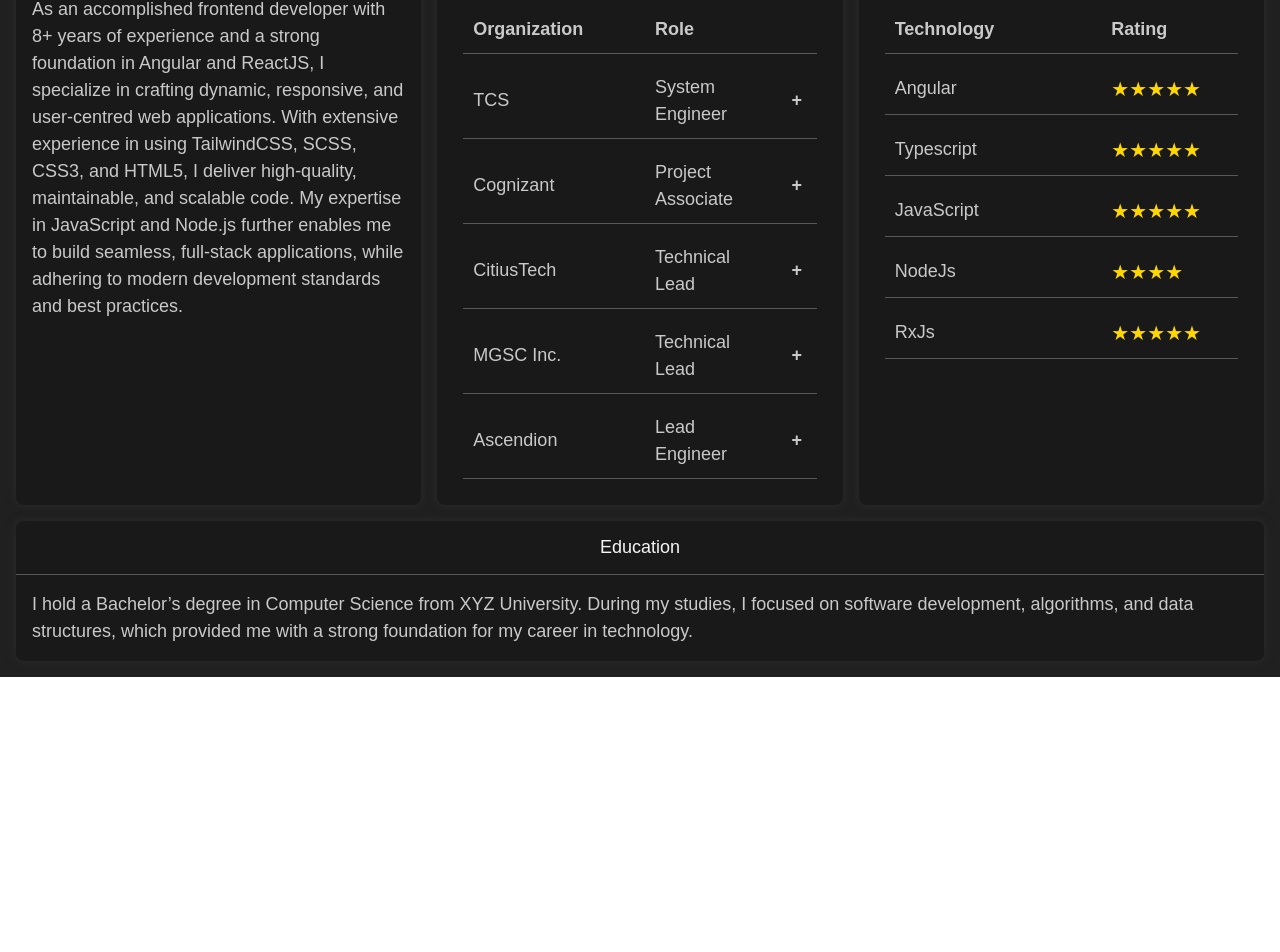
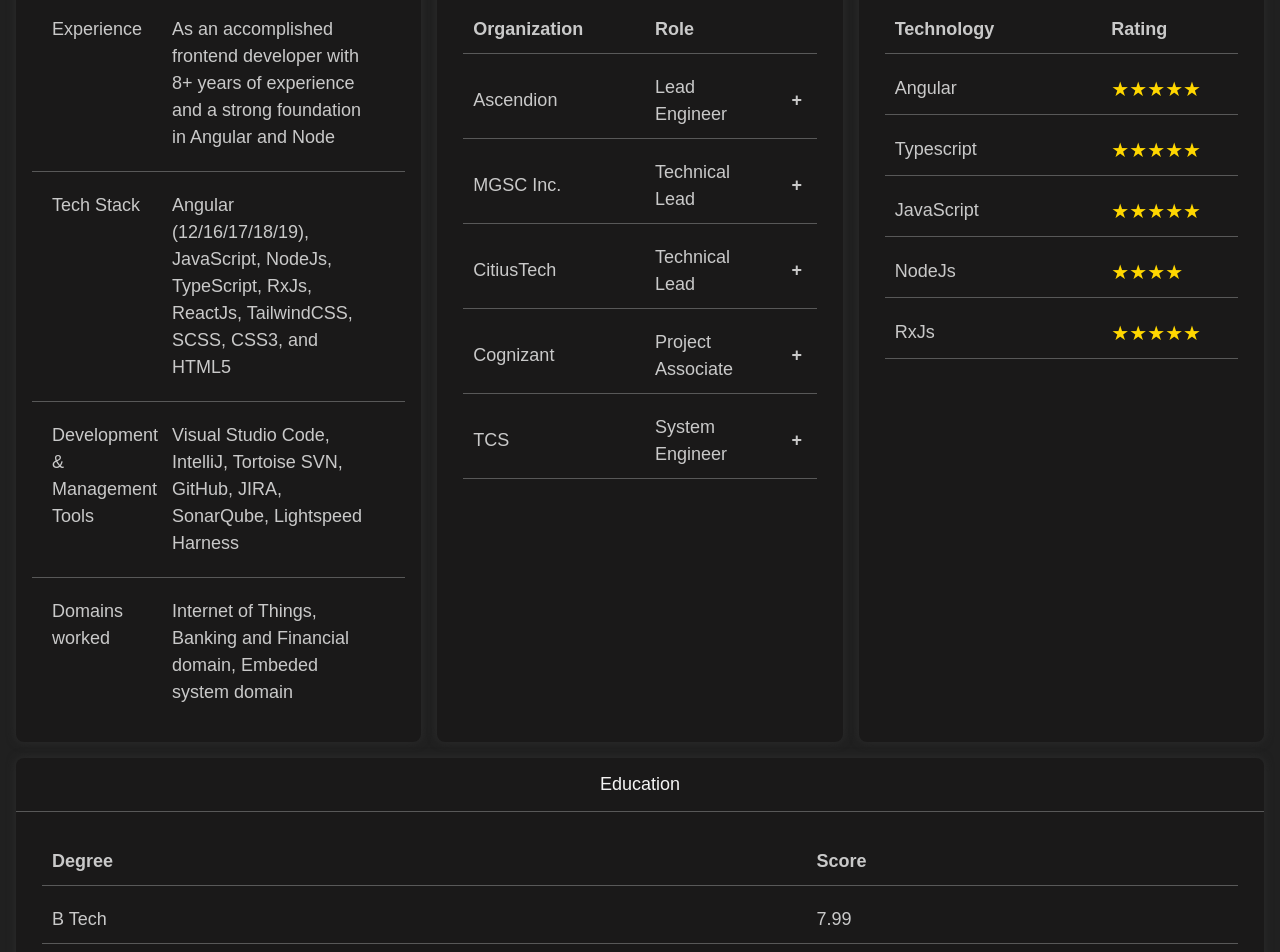
Before and after one commit to aka208/my-journey, an Angular app: page /dashboard in a window 1280 px wide. Shown: the part 626-1578 px from the top of the page. Before the commit the page ends 1303 px from the top, so only its background shows below. Built offline with nearby package versions, Linux system fonts and the light colour scheme.

Commit message:
UI changes and data added

```diff
--- a/src/app/dashboard/dashboard.component.scss
+++ b/src/app/dashboard/dashboard.component.scss
@@ -106,6 +106,8 @@
   column-gap: 20px;
   img {
     width: 10%;
+    min-width: 35px;
+    min-height: 35px;
     height: 10%;
     border-radius: 10px;
     box-shadow:
--- a/src/app/dashboard/dashboard.component.ts
+++ b/src/app/dashboard/dashboard.component.ts
@@ -17,8 +17,28 @@
   public myDetails = [
     {
       heading: 'About Me',
-      description:
-        'As an accomplished frontend developer with 8+ years of experience and a strong foundation in Angular and ReactJS, I specialize in crafting dynamic, responsive, and user-centred web applications. With extensive experience in using TailwindCSS, SCSS, CSS3, and HTML5, I deliver high-quality, maintainable, and scalable code. My expertise in JavaScript and Node.js further enables me to build seamless, full-stack applications, while adhering to modern development standards and best practices.',
+      description: [
+        {
+          title: 'Experience',
+          value:
+            'As an accomplished frontend developer with 8+ years of experience and a strong foundation in Angular and Node',
+        },
+        {
+          title: 'Tech Stack',
+          value:
+            'Angular (12/16/17/18/19), JavaScript, NodeJs, TypeScript, RxJs, ReactJs, TailwindCSS, SCSS, CSS3, and HTML5',
+        },
+        {
+          title: 'Development & Management Tools',
+          value:
+            'Visual Studio Code, IntelliJ, Tortoise SVN, GitHub, JIRA, SonarQube, Lightspeed Harness',
+        },
+        {
+          title: 'Domains worked',
+          value:
+            'Internet of Things, Banking and Financial domain, Embeded system domain',
+        },
+      ],
 
       config: {
         backgroundColor: '',
@@ -27,11 +47,99 @@
     {
       heading: 'Career',
       description: [
-        { organization: 'TCS', role: 'System Engineer' },
-        { organization: 'Cognizant', role: 'Project Associate' },
-        { organization: 'CitiusTech', role: 'Technical Lead' },
-        { organization: 'MGSC Inc.', role: 'Technical Lead' },
-        { organization: 'Ascendion', role: 'Lead Engineer' },
+        {
+          organization: 'Ascendion',
+          role: 'Lead Engineer',
+          details: [
+            { title: 'Serving Period', value: 'September 2024 - present' },
+            { title: 'Project', value: 'EDGE (Citi Bank)' },
+            {
+              title: 'Roles & Responsibilities',
+              value: [
+                'Worked on different modules.',
+                'Build modules for key extraction from scratch and delivered for release.',
+                'Implemented code optimization techniques.',
+                'Worked on UAT and prod issue fixed.',
+                'Developed and optimized template structure.',
+              ],
+            },
+          ],
+        },
+
+        {
+          organization: 'MGSC Inc.',
+          role: 'Technical Lead',
+          details: [
+            { title: 'Serving Period', value: 'Aug 2023 - Sep 2024' },
+            { title: 'Project', value: 'Autonomous Systemsl' },
+            {
+              title: 'Roles & Responsibilities',
+              value: [
+                'Created Architecture for various modules according to client requirement.',
+                'Developed the screens according to requirement provided in the story or modified the present screen',
+                'Created UI services to interact with backend RESTful endpoints.',
+                'Created shared component from scratch which is used across the module.',
+                'Helped team members to resolve query related to tasks or user stories and on boarding of resources by providing detailed knowledge transfer.',
+              ],
+            },
+          ],
+        },
+        {
+          organization: 'CitiusTech',
+          role: 'Technical Lead',
+          details: [
+            { title: 'Serving Period', value: 'Aug 2021 - Jun 2023' },
+            { title: 'Project', value: '' },
+            {
+              title: 'Roles & Responsibilities',
+              value: [
+                'Developed the screens according to requirement provided in the story or modified the present screen',
+                'Created UI services to interact with backend RESTful endpoints.',
+                'Created shared component from scratch which is used across the module.',
+                'Created demo for Micro Frontends aby implementing it in Angular10.',
+                'Helped team members to resolve query related to tasks or user stories and onboarding of resources by providingdetailed knowledge transfer.',
+              ],
+            },
+          ],
+        },
+        {
+          organization: 'Cognizant',
+          role: 'Project Associate',
+          details: [
+            { title: 'Serving Period', value: 'Nov 2020 - Aug 2021' },
+            { title: 'Project', value: 'Monitoring and Testing Tool' },
+            {
+              title: 'Roles & Responsibilities',
+              value: [
+                'Developed the screens according to requirement provided in the story or modified the present screen ',
+                'Worked on Chart JS to bring the virtual dynamic data analysis',
+                'Created UI services and RESTful Web APIs to interact with backend URL provided',
+                ' Created the dashboard according to requirement and parameter monitoring needs',
+                'Used different NPM modules and libraries to make interactive screens and worked with RxJS libraries such as Observables and ForkJoin',
+                'Worked with the team members and helped other team members to resolve UI issues and problem faced by them in writing UI code',
+              ],
+            },
+          ],
+        },
+
+        {
+          organization: 'TCS',
+          role: 'System Engineer',
+          details: [
+            { title: 'Serving Period', value: 'Sep 2016 - Oct 2020' },
+            { title: 'Project', value: 'Connected Visual Asset Tool (CVAT)' },
+            {
+              title: 'Roles & Responsibilities',
+              value: [
+                'Developed the screens according to requirement provided in the story or modified the present screen',
+                'Worked on Chart JS to bring the virtual dynamic data analysis',
+                'Created UI services and RESTful Web APIs to interact with backend URL provided',
+                'Created the dashboard according to requirement and parameter monitoring needs',
+                'Used different NPM modules and libraries to make interactive screens and worked with RxJS libraries such as Observables and ForkJoin',
+              ],
+            },
+          ],
+        },
       ],
       config: {
         backgroundColor: '',
@@ -52,19 +160,14 @@
     },
     {
       heading: 'Education',
-      description:
-        'I hold a Bachelor’s degree in Computer Science from XYZ University. During my studies, I focused on software development, algorithms, and data structures, which provided me with a strong foundation for my career in technology.',
+      description: [
+        { degree: 'B Tech', 'percentage/cgpa': '7.99' },
+        { degree: 'XII', 'percentage/cgpa': '63.33%' },
+        { degree: 'X', 'percentage/cgpa': '78%' },
+      ],
       config: {
         backgroundColor: '',
       },
     },
-    // {
-    //   heading: 'Hobbies',
-    //   description:
-    //     'In my free time, I enjoy hiking, traveling, and exploring new cuisines. I also have a passion for photography and often spend weekends capturing moments in nature.',
-    //   config: {
-    //     backgroundColor: '',
-    //   },
-    // },
   ];
 }
--- a/src/app/shared/card/card.component.html
+++ b/src/app/shared/card/card.component.html
@@ -2,7 +2,9 @@
   <div class="card-header">{{ detail.heading }}</div>
   <div class="card-body">
     @if (detail.heading === "About Me") {
-      <p>{{ detail.description }}</p>
+      <ng-container
+        *ngTemplateOutlet="about; context: { description: detail.description }"
+      ></ng-container>
     }
     @if (detail.heading === "Career") {
       <ng-container
@@ -14,14 +16,6 @@
         *ngTemplateOutlet="skills; context: { description: detail.description }"
       ></ng-container>
     }
-    @if (detail.heading === "Hobbies") {
-      <ng-container
-        *ngTemplateOutlet="
-          hobbies;
-          context: { description: detail.description }
-        "
-      ></ng-container>
-    }
     @if (detail.heading === "Education") {
       <ng-container
         *ngTemplateOutlet="
@@ -31,6 +25,14 @@
       ></ng-container>
     }
   </div>
+  <ng-template #about let-description="description">
+    @for (item of description; track item) {
+      <div class="about-container">
+        <div class="first-cell">{{ item.title }}</div>
+        <div class="second-cell">{{ item.value }}</div>
+      </div>
+    }
+  </ng-template>
   <ng-template #career let-description="description">
     <div class="item-container-header">
       <div class="first-cell">Organization</div>
@@ -41,8 +43,21 @@
       <div class="item-container">
         <div class="first-cell">{{ item.organization }}</div>
         <div class="second-cell">{{ item.role }}</div>
-        <div class="third-cell" (click)="showDetails()"><strong>+</strong></div>
+        <div class="third-cell" (click)="showDetails(item.organization)">
+          @if (selectedRowTitle !== item.organization) {
+            <strong>+</strong>
+          } @else {
+            <strong>-</strong>
+          }
+        </div>
       </div>
+      @if (selectedRowTitle === item.organization) {
+        <div class="details-container">
+          <ng-container
+            *ngTemplateOutlet="details; context: { details: item.details }"
+          ></ng-container>
+        </div>
+      }
     }
   </ng-template>
   <ng-template #skills let-description="description">
@@ -63,10 +78,36 @@
       </div>
     }
   </ng-template>
-  <ng-template #hobbies let-description="description">{{
-    description
-  }}</ng-template>
-  <ng-template #education let-description="description">{{
-    description
-  }}</ng-template>
+  <ng-template #education let-description="description">
+    <div class="item-container-header">
+      <div class="first-cell">Degree</div>
+      <div class="second-cell">Score</div>
+    </div>
+    @for (item of description; track item) {
+      <div class="item-container">
+        <div class="first-cell">{{ item.degree }}</div>
+        <div class="second-cell">
+          {{ item["percentage/cgpa"] }}
+        </div>
+      </div>
+    }
+  </ng-template>
+  <ng-template #details let-details="details">
+    @for (detail of details; track detail) {
+      <div>
+        <strong>{{ detail.title }}</strong>
+      </div>
+      @if (detail.title === "Roles & Responsibilities") {
+        <div>
+          <ul>
+            @for (resp of detail.value; track resp) {
+              <li>{{ resp }}</li>
+            }
+          </ul>
+        </div>
+      } @else {
+        <div>{{ detail.value }}</div>
+      }
+    }
+  </ng-template>
 </div>
--- a/src/app/shared/card/card.component.scss
+++ b/src/app/shared/card/card.component.scss
@@ -86,3 +86,22 @@
     background-color: #585858;
   }
 }
+.details-container {
+  padding: 20px;
+  height: auto;
+  width: 100%;
+}
+.about-container {
+  display: flex;
+  column-gap: 20px;
+  padding: 20px;
+  &:not(:first-child) {
+    border-top: 1px solid #585858;
+  }
+  .first-cell {
+    width: 30%;
+  }
+  .second-cell {
+    width: 60%;
+  }
+}
--- a/src/app/shared/card/card.component.ts
+++ b/src/app/shared/card/card.component.ts
@@ -10,5 +10,11 @@
 })
 export class CardComponent {
   @Input() detail: any;
-  showDetails() {}
+
+  public selectedRowTitle!: string | null;
+
+  showDetails(organization: string) {
+    this.selectedRowTitle =
+      this.selectedRowTitle !== organization ? organization : null;
+  }
 }
```
